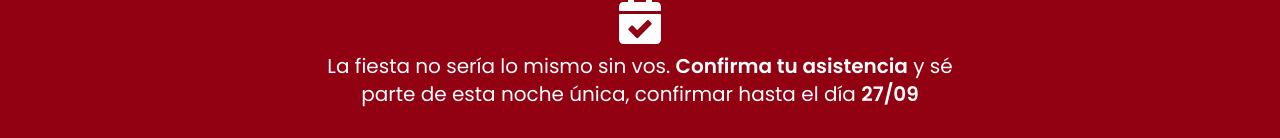
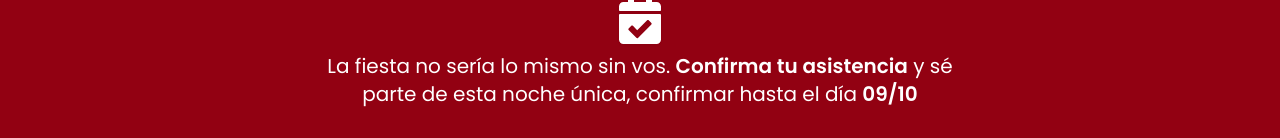
Before and after one commit to Alvarosc90/Constanza15, a React (Vite) app: page / in a window 1280 px wide. Shown: the part 2220-2358 px from the top of the page. Built offline with nearby package versions, Linux system fonts and the light colour scheme.

Commit message:
cambio de fecha

```diff
--- a/src/App.tsx
+++ b/src/App.tsx
@@ -1,47 +1,34 @@
+
+
 import Hero from "./components/Hero";
 import Countdown from "./components/Countdown";
 import Location from "./components/Location";
 import DressCode from "./components/DressCode";
-// import Gallery from "./components/Gallery";
-import Gift from "./components/gift";   // <-- mayúscula correcta
+import Gift from "./components/gift";
 import RSVP from "./components/RSVP";
 import FinalMessage from "./components/FinalMessage";
 import Header from "./components/Header";
 import Footer from "./components/Footer";
 import MusicPlayer from "./components/MusicPlayer";
 
-// 👇 importa el canvas de pétalos
-import RosePetalsCanvas from "./components/RosePetalsCanvas";
-
 function App() {
   return (
     <div className="relative">
-      {/* Efecto de pétalos de rosa */}
-      <RosePetalsCanvas count={60} countMobile={28} />
-
       <Header />
-      <div className="h-18 md:h-16" />
+      <div className="h-14 md:h-16" />
 
       <main className="space-y-5 relative z-10">
         <Hero name="Constanza" date="01/11/2025" time="21:30" />
-
         <Countdown targetDate="2025-11-01T22:30:00" />
-
         <Location place="Las Marias Multiespacio" />
-
         <DressCode code="Formal - No usar blanco ni plateado" />
-
-        {/* <Gallery images={["/img1.jpg", "/img2.jpg", "/img3.jpg"]} /> */}
-
         <RSVP />
-
         <Gift alias="Constanza.rc.mp" />
         <FinalMessage />
       </main>
 
       <Footer />
       <MusicPlayer />
-
     </div>
   );
 }
--- a/src/components/Hero.tsx
+++ b/src/components/Hero.tsx
@@ -185,6 +185,9 @@ const Hero: React.FC<HeroProps> = ({
         className="absolute inset-0 w-full h-full object-cover opacity-20 pointer-events-none z-0"
       />
 
+      {/* Pétalos SOLO en el Hero */}
+
+
       {/* Canvas burbujas */}
       <canvas ref={canvasRef} className="absolute inset-0 pointer-events-none z-10" />
 
--- a/src/components/RSVP.tsx
+++ b/src/components/RSVP.tsx
@@ -22,7 +22,7 @@ export default function RSVP() {
         La fiesta no sería lo mismo sin vos.{" "}
         <span className="font-semibold">Confirma tu asistencia</span> y sé parte
         de esta noche única, confirmar hasta el día{" "}
-        <span className="font-semibold">27/09</span>
+        <span className="font-semibold">09/10</span>
       </p>
 
       {/* Botón de confirmación (tipografía de molde: Poppins) */}
--- a/src/components/gift.tsx
+++ b/src/components/gift.tsx
@@ -60,6 +60,7 @@ const Gift: React.FC<GiftProps> = ({ alias, accentHex = "#920112" }) => {
         ¡Lo importante es compartir ese momento juntos!
       </p>
 
+
       {/* Fuente */}
       <style>{`
         .font-body { font-family: 'Poppins', sans-serif; }
```
